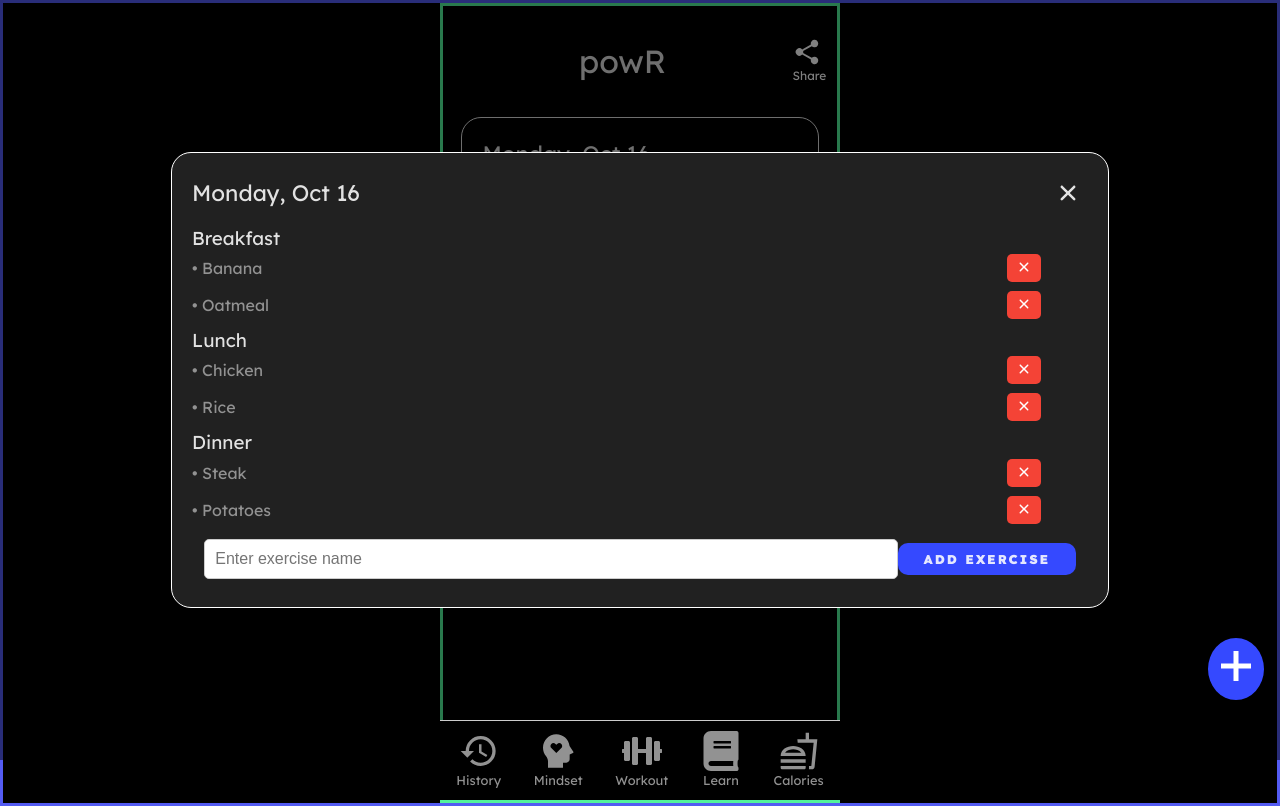
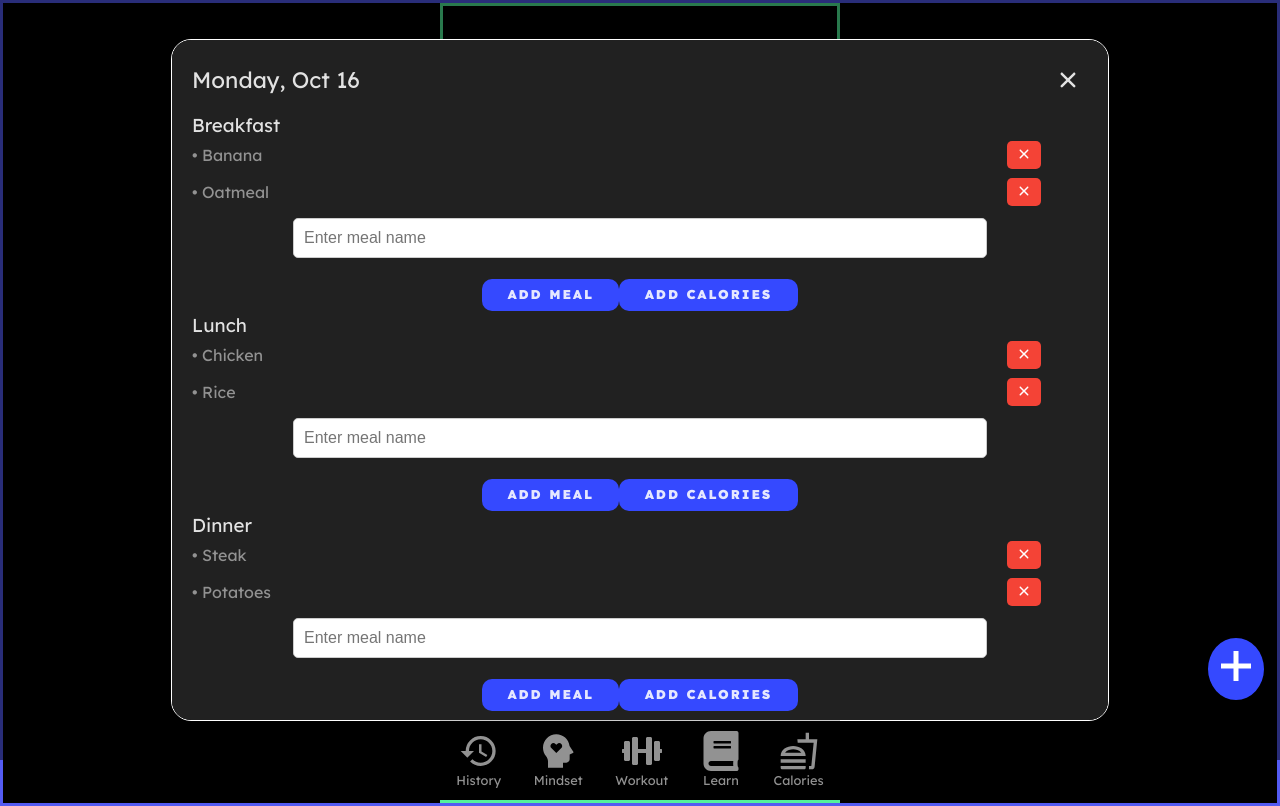
Before and after one commit to andreialbu03/powR, a React (Vite) app: page /calories in a window 1280 px wide. Both pictures are taken after a click on the link "VIEW/EDIT". Built offline with nearby package versions, Linux system fonts and the light colour scheme.

Commit message:
update saved meal view

```diff
--- a/src/components/page-tiles/SavedMealTile.tsx
+++ b/src/components/page-tiles/SavedMealTile.tsx
@@ -24,7 +24,22 @@ export default function SavedMealTile(props: SavedMealTileProps) {
   const [savedMeals, setSavedMeals] = React.useState<MealType[]>(props.meals);
   const [newMealName, setNewMealName] = React.useState<string>("");
 
-  const meals = props.meals.map((meal) => (
+  const addMeal = (mealID: number) => {
+    if (newMealName.trim() !== "") {
+      const newMeal = {
+        id: Date.now(),
+        name: newMealName.trim(),
+      };
+
+      console.log("savedMeals", savedMeals, "mealID", mealID);
+
+      savedMeals[mealID - 1].foods.push(newMeal);
+      setSavedMeals(savedMeals);
+      setNewMealName("");
+    }
+  };
+
+  const meals = savedMeals.map((meal) => (
     <div>
       <h3 className="meal-type">{meal.mealName}</h3>
 
@@ -33,31 +48,37 @@ export default function SavedMealTile(props: SavedMealTileProps) {
           <li>
             <span>• {food.name}</span>
           </li>
-          <RemoveWorkoutButton handleClick={() => removeWorkout(meal.id)} />
+          <RemoveWorkoutButton handleClick={() => removeMeal(food.id)} />
         </div>
       ))}
+
+      <div>
+        <input
+          type="text"
+          value={newMealName}
+          onChange={(e) => setNewMealName(e.target.value)}
+          placeholder="Enter meal name"
+          className="modern-input"
+        />
+        <div>
+          <a className="btn" onClick={() => addMeal(meal.id)}>
+            Add Meal
+          </a>
+          <a className="btn">Add Calories</a>
+        </div>
+      </div>
     </div>
   ));
 
-  const removeWorkout = (exerciseId: number) => {
-    const updatedWorkoutData = savedMeals.filter(
-      (exercise) => exercise.id !== exerciseId
-    );
-    setSavedMeals(updatedWorkoutData);
+  const removeMeal = (foodId: number) => {
+    const updatedMealData = savedMeals.map((meal) => ({
+      ...meal,
+      foods: meal.foods.filter((food) => food.id !== foodId),
+    }));
+
+    console.log("updatedWorkoutData", updatedMealData);
+    setSavedMeals(updatedMealData);
   };
-
-  //   const addExercise = () => {
-  //     if (newMealName.trim() !== "") {
-  //       const newMeal = {
-  //         id: Date.now(),
-  //         exerciseName: newMealName.trim(),
-  //       };
-
-  //       const updatedWorkoutData = [...savedMeals, newMeal];
-  //       setSavedMeals(updatedWorkoutData);
-  //       setNewMealName("");
-  //     }
-  //   };
 
   return (
     <div className="expanded-history-tile-overlay">
@@ -67,7 +88,7 @@ export default function SavedMealTile(props: SavedMealTileProps) {
           <CloseButton handleClick={props.onClose} />
         </div>
         <div className="saved-exercise">{meals}</div>
-        <div>
+        {/* <div>
           <input
             type="text"
             value={newMealName}
@@ -76,7 +97,7 @@ export default function SavedMealTile(props: SavedMealTileProps) {
             className="modern-input"
           />
           <a className="btn">Add Exercise</a>
-        </div>
+        </div> */}
       </div>
     </div>
   );
```
